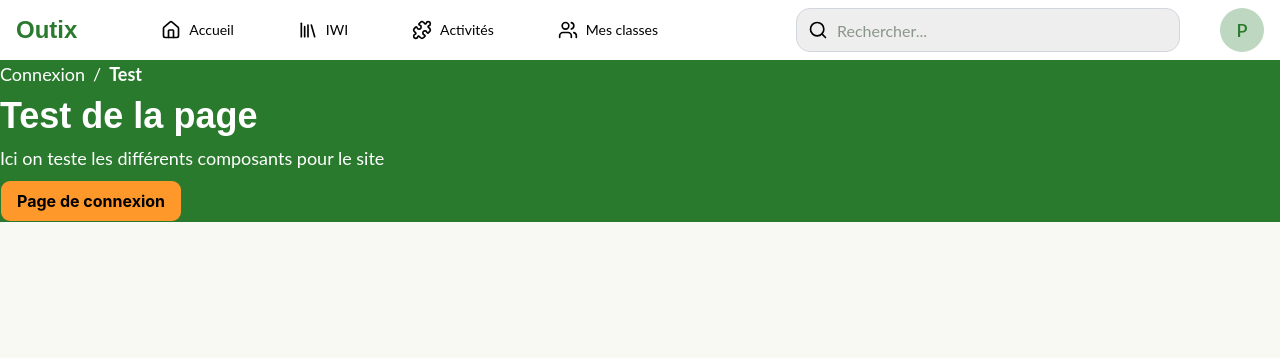
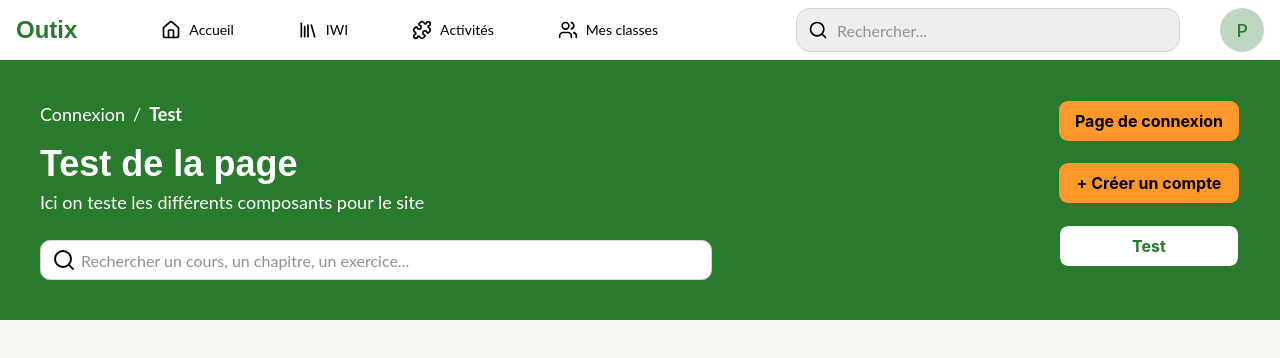
Before and after one commit to Linkaly31/SAE_Outix, a Next.js app in the folder outix/: page /test in a window 1280 px wide. Shown: the top 358 px of the page. Built offline with nearby package versions, Linux system fonts and the light colour scheme.

Commit message:
Feat : Input & buttons modifications. Input implementation in NavInfo and layout

```diff
--- a/outix/src/app/test/page.tsx
+++ b/outix/src/app/test/page.tsx
@@ -1,9 +1,13 @@
 "use client"
 
+import { useState } from "react"
+import { Search } from "lucide-react"
 import { Header } from "@/components/ui/header"
 import { NavInfo } from "@/components/ui/navInfo"
 
 export default function TestPage() {
+  const [search, setSearch] = useState("")
+
   return (
     <main className="min-h-screen bg-[#F9F9F4]">
       <Header />
@@ -14,11 +18,22 @@ export default function TestPage() {
             { label: "Connexion", url: "/login" },
             { label: "Test", url: "/test" },
           ]}
+
           title="Test de la page"
           subtitle="Ici on teste les différents composants pour le site"
+
           buttons={[
-            { label: "Page de connexion", url: "/login" }
+            { label: "Page de connexion", url: "/login" },
+            { label: "+ Créer un compte", url: "/register" },
+            { label: "Test", url: "/test", variant: "discreet" }
           ]}
+
+          input={{
+            icon: <Search />,
+            placeholder: "Rechercher un cours, un chapitre, un exercice...",
+            value: search,
+            onChange: (e) => setSearch(e.target.value),
+          }}
         />
       </div>
     </main>
--- a/outix/src/components/ui/button.tsx
+++ b/outix/src/components/ui/button.tsx
@@ -1,3 +1,5 @@
+import * as React from "react"
+import Link from "next/link"
 import { Button as ButtonPrimitive } from "@base-ui/react/button"
 import { cva, type VariantProps } from "class-variance-authority"
 import { cn } from "cn"
@@ -27,7 +29,7 @@ const buttonVariants = cva(
           "hover:brightness-95",
         ],
         discreet: [
-          "bg-style-cream text-style-green border-2 border-style-green",
+          "bg-white text-style-green-deep border-2 border-style-green-deep",
           "font-button font-bold text-sm sm:text-base",
           "hover:brightness-95",
         ],
@@ -108,23 +110,43 @@ const buttonVariants = cva(
   }
 )
 
+type ButtonProps = ButtonPrimitive.Props &
+  VariantProps<typeof buttonVariants> & {
+    /** Icon displayed before the content */
+    icon?: React.ReactNode;
+    /** If set, the button navigates to this URL (rendered as a Next.js Link) */
+    url?: string;
+  };
+
 function Button({
   className,
   variant = "default",
   size = "default",
   radius,
   fullWidth = false,
+  icon,
+  url,
+  children,
   ...props
-}: ButtonPrimitive.Props & VariantProps<typeof buttonVariants>) {
+}: ButtonProps) {
+  const linkProps = url
+    ? { render: <Link href={url} />, nativeButton: false }
+    : {}
+
   return (
     <ButtonPrimitive
       data-slot="button"
       className={cn(
         buttonVariants({ variant, size, radius, fullWidth, className })
       )}
+      {...linkProps}
       {...props}
-    />
+    >
+      {icon}
+      {children}
+    </ButtonPrimitive>
   )
 }
 
 export { Button, buttonVariants }
+export type { ButtonProps }
--- a/outix/src/components/ui/input.tsx
+++ b/outix/src/components/ui/input.tsx
@@ -2,18 +2,37 @@ import * as React from "react"
 import { Input as InputPrimitive } from "@base-ui/react/input"
 import { cn } from "cn"
 
-function Input({ className, type, ...props }: React.ComponentProps<"input">) {
-  return (
+type InputProps = React.ComponentProps<"input"> & {
+  /** Icon displayed on the left inside the input (e.g. a search icon) */
+  icon?: React.ReactNode;
+  /** Additional CSS Classes applied to the wrapper (only used with an icon) */
+  wrapperClassName?: string;
+};
+
+function Input({ className, type, icon, wrapperClassName, ...props }: InputProps) {
+  const input = (
     <InputPrimitive
       type={type}
       data-slot="input"
       className={cn(
-        "h-10 w-full min-w-0 rounded-lg border border-gray-300 bg-white px-3 py-1 font-body text-sm font-normal transition-colors outline-none placeholder:text-ui-placeholder focus-visible:ring-2 focus-visible:ring-style-green disabled:pointer-events-none disabled:cursor-not-allowed disabled:bg-input/50 disabled:opacity-50 aria-invalid:border-destructive aria-invalid:ring-2 aria-invalid:ring-destructive/20 sm:text-base",
+        "h-10 w-full min-w-0 rounded-lg border border-gray-300 bg-white px-3 py-1 font-body text-sm font-normal text-black transition-colors outline-none placeholder:text-ui-placeholder focus-visible:ring-2 focus-visible:ring-style-green disabled:pointer-events-none disabled:cursor-not-allowed disabled:bg-input/50 disabled:opacity-50 aria-invalid:border-destructive aria-invalid:ring-2 aria-invalid:ring-destructive/20 sm:text-base",
+        icon && "pl-10",
         className
       )}
       {...props}
     />
   )
+
+  if (!icon) return input
+
+  return (
+    <div className={cn("relative w-full", wrapperClassName)}>
+      <span className="pointer-events-none absolute inset-y-0 left-3 flex items-center text-black">
+        {icon}
+      </span>
+      {input}
+    </div>
+  )
 }
 
 export { Input }
--- a/outix/src/components/ui/navInfo.tsx
+++ b/outix/src/components/ui/navInfo.tsx
@@ -1,88 +1,70 @@
-import Link from "next/link"
+import type { ComponentProps } from "react"
+import { cn } from "cn"
 import Breadcrumbs from "./breadcrumbs"
-import { Button } from "./button"
+import { Button, type ButtonProps } from "./button"
+import { Input } from "./input"
 
-type NavInfoButton = {
+type NavInfoButton = ButtonProps & {
   label: string;
-  /** If set, the button navigates to this URL */
-  url?: string;
-  /** Used for popups, redirects or any other action */
-  onClick?: () => void;
 };
 
 type Props = {
-  /**
-   * Breadcrumb trail (hidden if missing or empty)
-   */
+  /** Breadcrumb trail (hidden if missing or empty) */
   breadcrumbItems?: Array<{ label: string; url: string }>;
-  /**
-   * Main title (hidden if missing)
-   */
+  /** Main title (hidden if missing) */
   title?: string;
-  /**
-   * Text displayed under the title (hidden if missing)
-   */
+  /** Text displayed under the title (hidden if missing) */
   subtitle?: string;
-  /**
-   * Buttons displayed in the button section (hidden if missing or empty)
-   */
+  /** Single optional input (search bar, filter...), accepts any Input prop */
+  input?: ComponentProps<typeof Input>;
+  /** Buttons: side by side on mobile, stacked on the right from md, accepts any Button prop and a label */
   buttons?: Array<NavInfoButton>;
-  /**
-   * Additional CSS Classes applied to every button
-   * @default ""
-   */
-  buttonClassName?: string;
+  /** Additional CSS classes applied to the root element */
+  className?: string;
 };
 
 function NavInfo({
   breadcrumbItems,
   title,
   subtitle,
+  input,
   buttons,
-  buttonClassName = "",
+  className,
 }: Props) {
   return (
-    <div className="flex flex-col gap-1 text-ui-card sm:gap-2">
+    <div className={cn("flex flex-col gap-6 bg-style-green-deep px-6 py-8 text-white md:flex-row md:justify-between md:px-10 md:py-10", className)}>
+      {/* Left column */}
+      <div className="flex flex-1 flex-col">
         {breadcrumbItems && breadcrumbItems.length > 0 && (
           <Breadcrumbs items={breadcrumbItems} />
         )}
 
         {title && (
-        <h1 className="font-title text-xl font-bold sm:text-2xl md:text-4xl">
-          {title}
-        </h1>
+          <h1 className="mt-4 font-title text-3xl font-bold md:text-4xl">{title}</h1>
         )}
 
-      {subtitle && (
-        <p className="font-body text-sm sm:text-base md:text-lg">
-          {subtitle}
-        </p>
+        {subtitle && <p className="mt-1 font-body text-lg">{subtitle}</p>}
+
+        {input && (
+          <div className="mt-6 w-full max-w-2xl">
+            <Input {...input} />
+          </div>
         )}
+      </div>
 
+      {/* Right column */}
       {buttons && buttons.length > 0 && (
-        <div className="flex flex-wrap gap-2 sm:gap-3">
-          {buttons.map((button) =>
-            button.url ? (
+        <div className="flex flex-row flex-wrap gap-3 md:flex-col md:gap-5">
+          {buttons.map(({ label, className: buttonClassName, ...button }, index) => (
             <Button
-                key={button.label}
+              key={`${label}-${index}`}
               variant="accent"
-                className={buttonClassName}
-                render={<Link href={button.url} />}
-                nativeButton={false}
+              {...button}
+              className={cn("w-auto md:w-full", buttonClassName)}
             >
-                {button.label}
+              {label}
             </Button>
-            ) : (
-              <Button
-                key={button.label}
-                variant="accent"
-                className={buttonClassName}
-                onClick={button.onClick}
-              >
-                {button.label}
-              </Button>
-            )
-          )}
+          ))}
         </div>
       )}
     </div>
```
Lines whose indentation alone changed are shown as unchanged.
